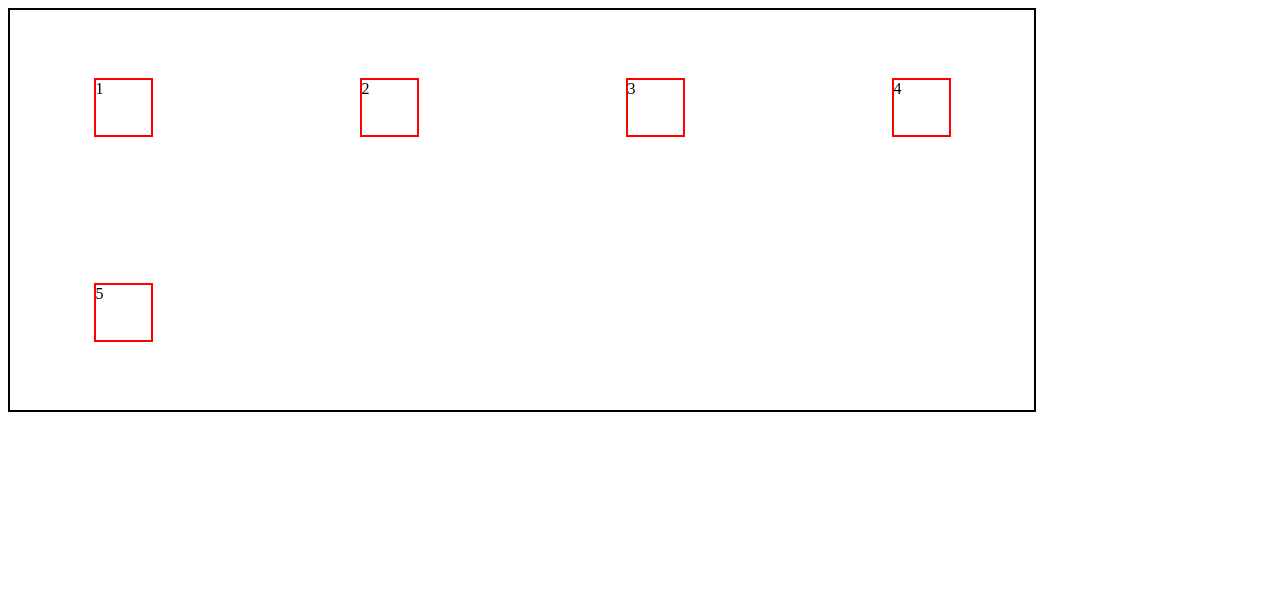
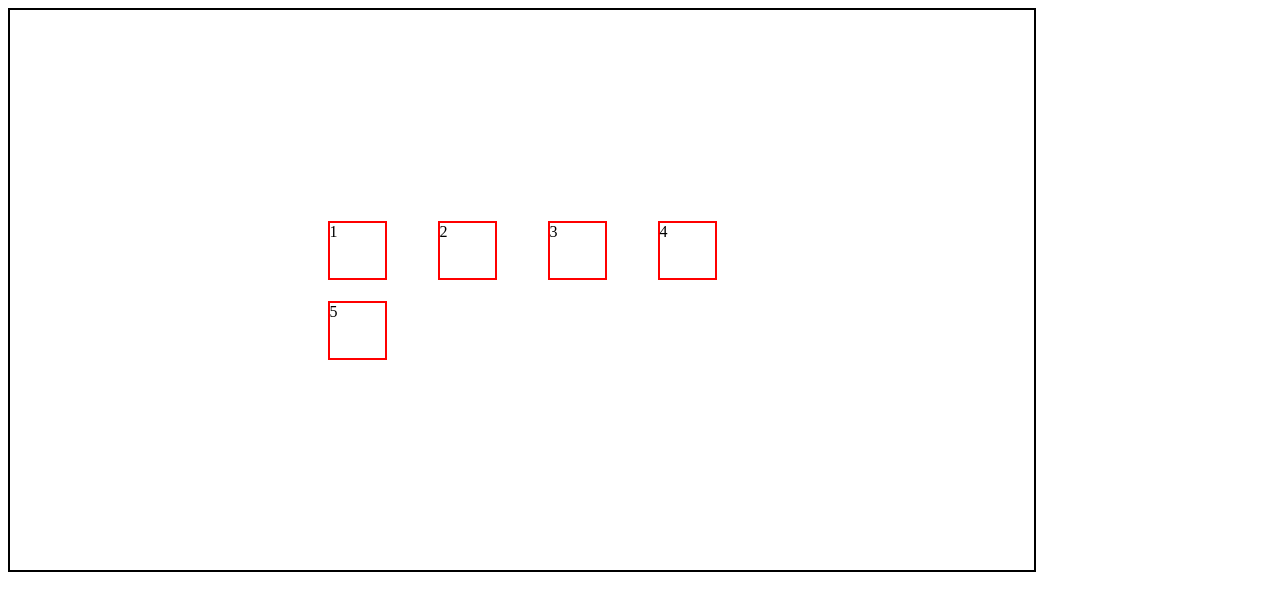
Before and after one commit to Saurav-Sarwan/Sigma-Web-Development-Course, a plain HTML site: page VIdeo 39 - CSS Grid/Grid-1.html in a window 1280 px wide. Drawn offline with Linux system fonts and the light colour scheme.

Commit message:
Video 39 done

```diff
--- a/VIdeo 39 - CSS Grid/Grid-1.html
+++ b/VIdeo 39 - CSS Grid/Grid-1.html
@@ -17,16 +17,26 @@
             width: 80vw;
             /* grid-template-columns: 1fr 2fr 1fr; */
             /* grid-template-columns: repeat(4,1fr); */
-            grid-template-columns: repeat(4,minmax(100px,1fr));
+            /* grid-template-columns: repeat(4,minmax(100px,1fr)); */
+            grid-template-columns: repeat(4,70px);
+            grid-template-rows: repeat(2,70px);
+
 
             /* gap: 34px; */
             row-gap: 10px;
             column-gap: 40px;
 
+            /* Items properties works within cell */
             justify-items: center;
-            height: 50vh;
-            align-items: center;
+            height: 70vh;
+            align-items:center;
 
+            /* Works when grid-container is bigger than grid */
+            /* justify-content: center; */
+
+            /* Works when height of grid-container is bigger than grid */
+            /* align-content: center; */
+            place-content: center; /*same as align-content*/
         }
 
         .item{
@@ -44,10 +54,10 @@
             grid-column: 1/2;
         }
 
-        .item-4{
-            /* grid-row: 1/2;
-            grid-column: pehla/t; */
-        }
+        /* .item-4{
+            grid-row: 1/2;
+            grid-column: pehla/t;
+        } */
 
     </style>
 </head>
```
Also changed, not shown: VIdeo 39 - CSS Grid/Grid-2.html (+1 -1 lines).
